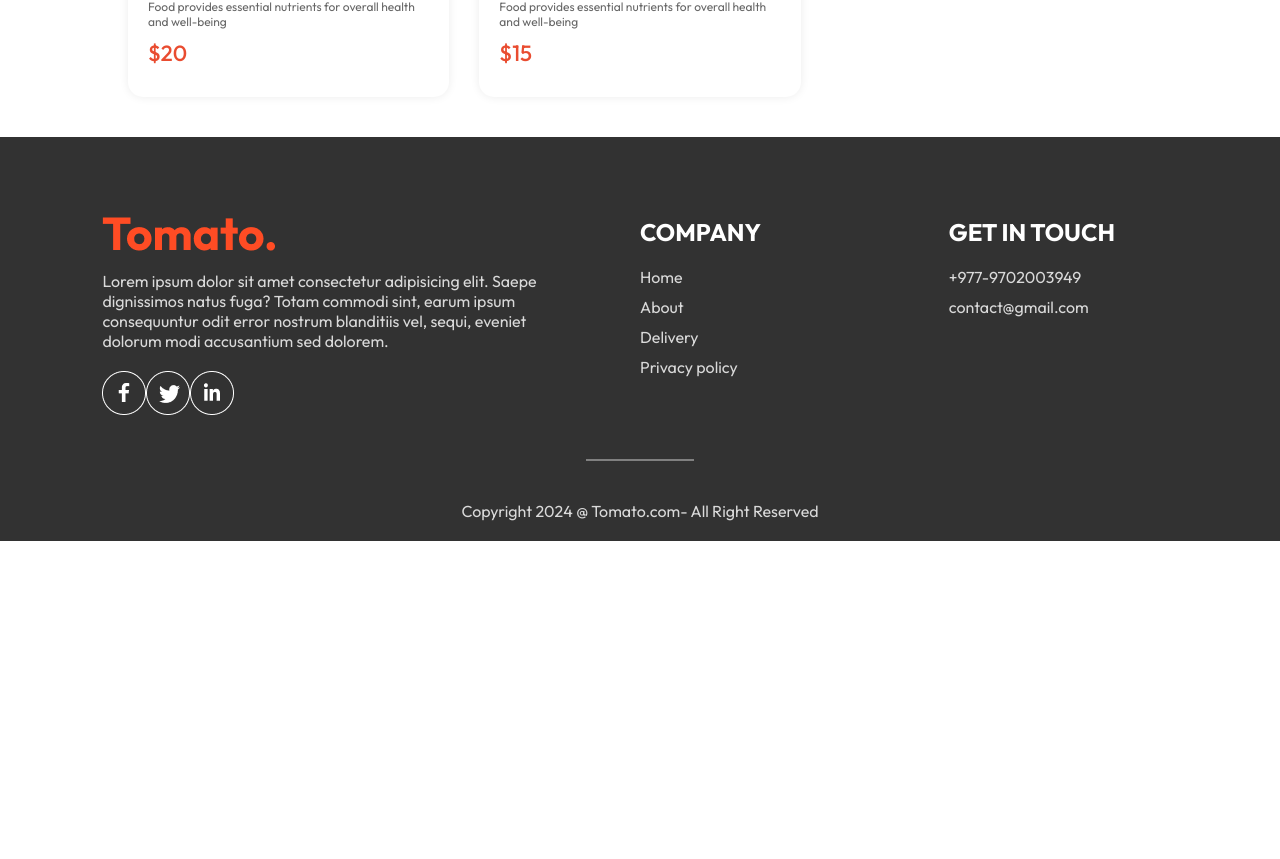
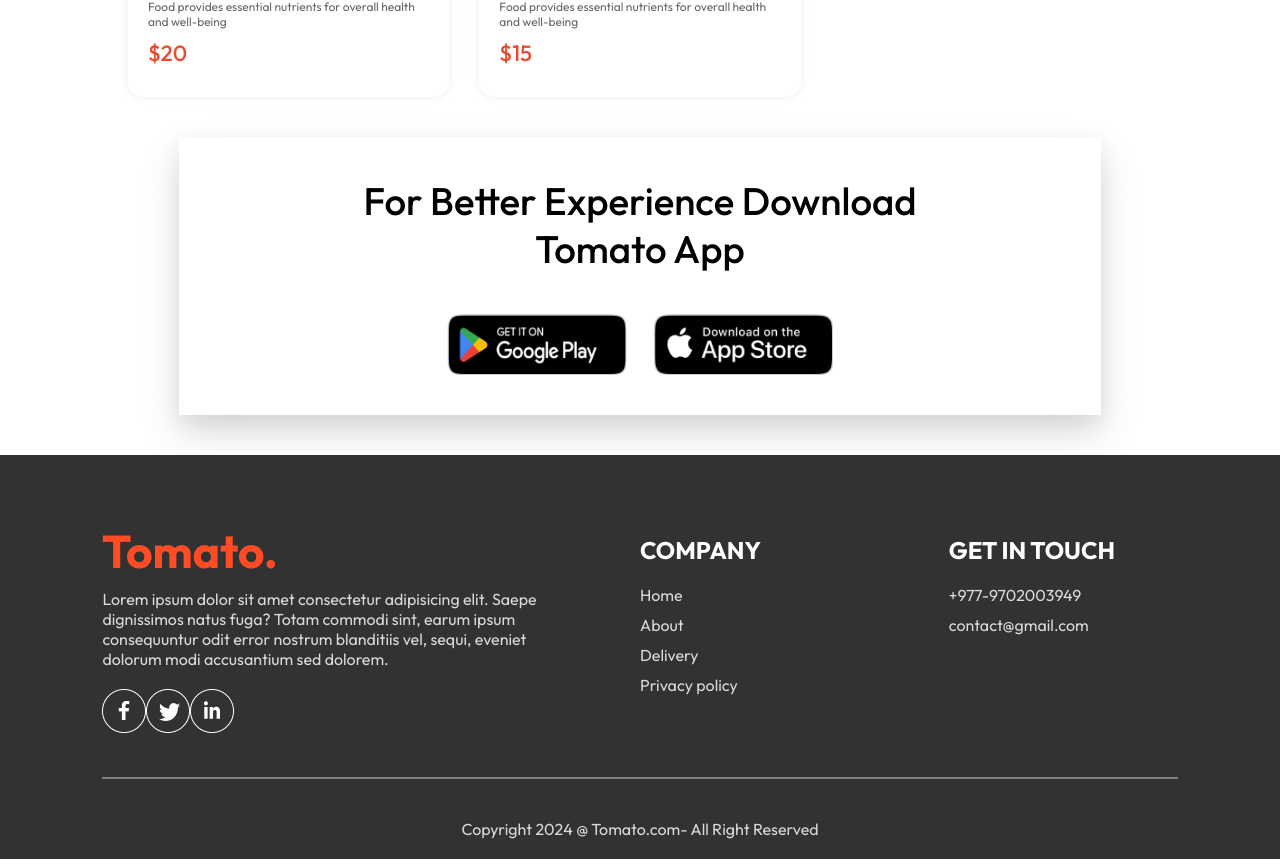
Before and after one commit to Niteshpanday05/food-order, a React (Vite) app: page / in a window 1280 px wide. Shown: the part 5900-6759 px from the top of the page. Before the commit the page ends 6441 px from the top, so only its background shows below. Built offline with nearby package versions, Linux system fonts and the light colour scheme.

Commit message:
landing page done

```diff
--- /dev/null
+++ b/src/components/AppDownload/AppDownload.css
@@ -0,0 +1,31 @@
+.app-download{
+    margin: auto auto;
+    margin-top: 40px;
+    font-size: max(3vw, 20px);
+    text-align: center;
+    font-weight: 500;
+       box-shadow:
+    0 20px 40px rgba(0, 0, 0, 0.12),
+    0 8px 20px rgba(0, 0, 0, 0.08);
+     padding: 40px;
+     width: 90%;
+}
+
+.app-download-platforms{
+    display: flex;
+    justify-content: center;
+    gap: max(2vw,10px);
+    margin-top: 40px;
+
+}
+
+.app-download-platforms img{
+    width: max(20vw, 120px);
+    max-width:180px ;
+    transition: 0.5s;
+    cursor: pointer;
+}
+
+.app-download-platforms img:hover{
+    transform: scale(1.05);
+}
--- /dev/null
+++ b/src/components/AppDownload/AppDownload.jsx
@@ -0,0 +1,19 @@
+import React from 'react'
+import './AppDownload.css'
+import {assets} from '../../assets/assets'
+
+
+const AppDownload = () => {
+  return (
+    <div className='app-download' id='app-download'>
+        <p>For Better Experience Download<br /> Tomato App</p>
+        <div className='app-download-platforms'>
+            <img src={assets.play_store} alt=''/>
+             <img src={assets.app_store} alt=''/>
+        </div>
+
+    </div>
+  )
+}
+
+export default AppDownload
--- a/src/components/Footer/Footer.css
+++ b/src/components/Footer/Footer.css
@@ -40,7 +40,7 @@
 }
 
 .footer hr{
-    width: 10%;
+    width: 100%;
     height: 2px;
     margin: 20px 0px;
     background-color: grey;
--- a/src/pages/Home/Home.jsx
+++ b/src/pages/Home/Home.jsx
@@ -4,6 +4,7 @@ import './Home.css'
 import Header from '../../components/Header/Header'
 import ExploreMenu from '../../components/ExploreMenu/ExploreMenu'
 import FoodDisplay from '../../components/FoodDisplay/FoodDisplay'
+import AppDownload from '../../components/AppDownload/AppDownload'
 
 const Home = () => {
 
@@ -14,6 +15,7 @@ const Home = () => {
       <Header />
       <ExploreMenu category={category} setCategory={setCategory}/>
       <FoodDisplay category={category} />
+      <AppDownload/>
     </div>
   )
 }
```
